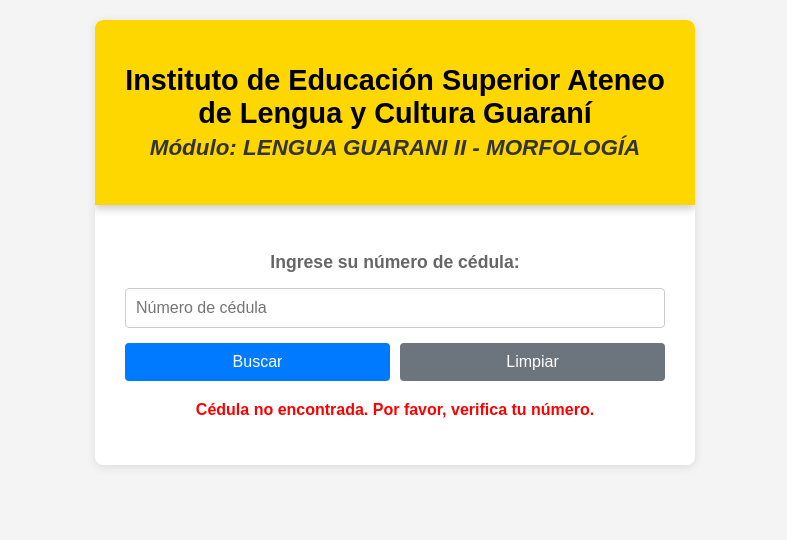
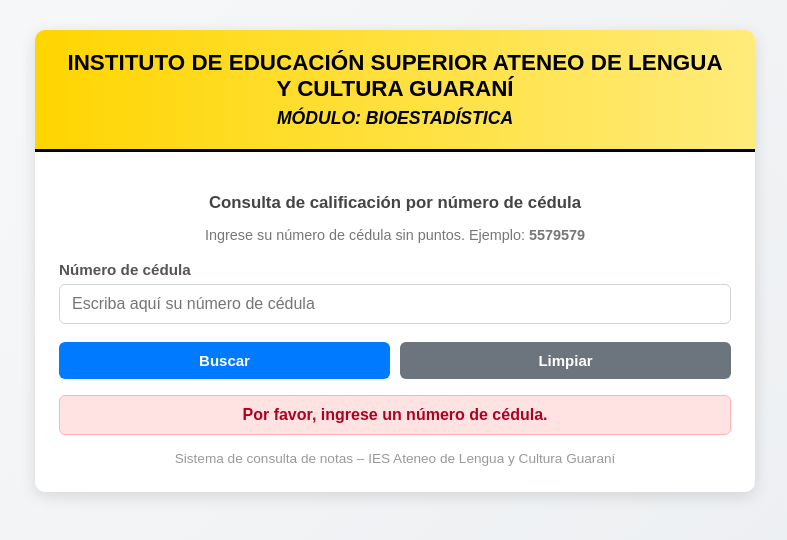
Before and after one commit to joseantomic/Calificaciones, a plain HTML site: page index.HTML in a window 1280 px wide. Both pictures are taken after a click on the button "Buscar". Shown: the whole page, without its empty margins (245-1032 px from the left). Drawn offline with Linux system fonts and the light colour scheme.

Commit message:
Bioestadistica
Updated the HTML structure and styles for the notes consultation page, including a new header banner and improved user interface elements.

```diff
--- a/index.HTML
+++ b/index.HTML
@@ -3,133 +3,233 @@
 <head>
     <meta charset="UTF-8">
     <meta name="viewport" content="width=device-width, initial-scale=1.0">
-    <title>Notas - Instituto Superior Ateneo de Lengua y Cultura Guaraní</title>
+    <title>Consulta de Notas - IES Ateneo</title>
     <style>
+        /* Fondo general */
         body {
             font-family: Arial, sans-serif;
-            margin: 20px;
-            background-color: #f4f4f4;
+            margin: 0;
+            background: linear-gradient(135deg, #f8f9fa, #e9ecef);
             color: #333;
-        }
-        .container {
-            max-width: 600px;
-            margin: 0 auto;
-            background-color: #fff;
-            padding: 0; /* Ahora el padding del container se lo dará el header-banner y el contenido */
-            border-radius: 8px;
-            box-shadow: 0 2px 10px rgba(0, 0, 0, 0.1);
-            overflow: hidden; /* Para manejar los márgenes negativos del header-banner */
-        }
-        /* Estilos del banner del encabezado con colores institucionales (Amarillo y Negro) */
-        .header-banner {
-            background-color: #FFD700; /* Amarillo Oro - Puedes ajustar este color */
-            color: #000000; /* Texto negro por defecto para el banner */
-            padding: 25px 20px; /* Espacio interno superior/inferior y a los lados */
-            text-align: center;
-            border-radius: 8px 8px 0 0; /* Bordes redondeados solo arriba */
-            margin: 0; /* Asegura que no haya margen externo */
-            /* El margen negativo comentado es una técnica, pero a veces es más limpio con padding en el contenido */
-            /* margin: -30px -30px 25px -30px; /* Extiende el banner a los bordes del container */
-            box-shadow: 0 4px 8px rgba(0, 0, 0, 0.2); /* Sombra suave para destacar */
-        }
-        .header-banner .institute-name {
-            font-size: 1.8em;
-            margin-bottom: 5px;
-            font-weight: bold;
-            color: #000000; /* Asegura que el texto del instituto sea negro */
-            /* Text-shadow opcional para darle un poco de profundidad al texto */
-            /* text-shadow: 1px 1px 2px rgba(0,0,0,0.3); */
-        }
-        .header-banner .module-name {
-            font-size: 1.4em;
-            color: #333333; /* Un gris oscuro para el módulo, o #000000 para negro puro */
-            margin-top: 0;
-            font-style: italic; /* Hace el texto del módulo en cursiva, opcional */
+            min-height: 100vh;
+            display: flex;
+            align-items: flex-start;
+            justify-content: center;
+            padding: 30px 10px;
         }
 
-        /* Nuevo contenedor para el contenido debajo del banner, con padding */
+        /* Tarjeta principal */
+        .container {
+            width: 100%;
+            max-width: 720px;
+            background-color: #ffffff;
+            border-radius: 10px;
+            box-shadow: 0 4px 16px rgba(0, 0, 0, 0.12);
+            overflow: hidden;
+        }
+
+        /* Banner superior institucional */
+        .header-banner {
+            background: linear-gradient(90deg, #ffd500, #ffeb7a);
+            color: #000;
+            padding: 20px 25px;
+            text-align: center;
+            border-bottom: 3px solid #000;
+        }
+
+        .header-banner .institute-name {
+            font-size: 1.4rem;
+            margin: 0 0 6px;
+            font-weight: bold;
+            text-transform: uppercase;
+        }
+
+        .header-banner .module-name {
+            font-size: 1.1rem;
+            margin: 0;
+            font-style: italic;
+        }
+
+        /* Zona de contenido */
         .content-body {
-            padding: 30px; /* Padding interno para el resto del contenido del container */
+            padding: 24px 24px 26px;
         }
 
         .instruction {
             text-align: center;
-            margin-bottom: 15px;
-            font-size: 1.1em;
-            color: #666;
+            margin-bottom: 5px;
+            font-size: 1.05rem;
             font-weight: bold;
+            color: #444;
         }
+
+        .instruction-help {
+            text-align: center;
+            margin-bottom: 18px;
+            font-size: 0.9rem;
+            color: #777;
+        }
+
+        /* Grupo del campo */
+        .field-group {
+            margin-bottom: 18px;
+        }
+
+        .field-group label {
+            display: block;
+            margin-bottom: 6px;
+            font-weight: 600;
+            font-size: 0.95rem;
+            color: #555;
+        }
+
         input[type="text"] {
-            width: calc(100% - 22px);
-            padding: 10px;
-            margin-bottom: 15px;
-            border: 1px solid #ccc;
-            border-radius: 4px;
+            width: 100%;
+            padding: 10px 12px;
+            border: 1px solid #ced4da;
+            border-radius: 6px;
             font-size: 16px;
+            box-sizing: border-box;
+            transition: border-color 0.2s ease, box-shadow 0.2s ease;
         }
+
+        input[type="text"]:focus {
+            outline: none;
+            border-color: #007bff;
+            box-shadow: 0 0 0 2px rgba(0, 123, 255, 0.25);
+        }
+
+        /* Botones */
         .button-group {
             display: flex;
             gap: 10px;
-            margin-bottom: 20px;
+            margin-bottom: 16px;
         }
+
         .button-group button {
-            width: 50%;
+            flex: 1;
         }
+
         button {
             background-color: #007bff;
-            color: white;
+            color: #ffffff;
             padding: 10px 15px;
             border: none;
-            border-radius: 4px;
+            border-radius: 6px;
             cursor: pointer;
-            font-size: 16px;
+            font-size: 15px;
+            font-weight: 600;
+            transition: background-color 0.2s ease, transform 0.05s ease;
         }
+
         button:hover {
             background-color: #0056b3;
         }
+
+        button:active {
+            transform: scale(0.98);
+        }
+
         .clear-button {
             background-color: #6c757d;
         }
+
         .clear-button:hover {
             background-color: #5a6268;
         }
+
         .hidden {
             display: none;
         }
+
+        /* Bloque de resultado */
+        #resultado {
+            margin-top: 10px;
+            border-radius: 8px;
+            border: 1px solid #28a745;
+            padding: 14px 14px 18px;
+            background-color: #f6fff8;
+        }
+
+        #resultado h2 {
+            margin-top: 0;
+            margin-bottom: 10px;
+            font-size: 1.1rem;
+            color: #218838;
+        }
+
         table {
             width: 100%;
             border-collapse: collapse;
-            margin-top: 20px;
+            margin-top: 8px;
         }
+
         th, td {
-            border: 1px solid #ddd;
-            padding: 12px;
+            border: 1px solid #dee2e6;
+            padding: 10px;
             text-align: left;
+            font-size: 0.95rem;
         }
+
         th {
-            background-color: #e2e2e2;
+            background-color: #f1f3f5;
             color: #555;
         }
+
         td {
-            background-color: #f9f9f9;
+            background-color: #ffffff;
         }
+
+        /* Mensaje de error */
         #mensajeError {
-            color: red;
+            margin-top: 12px;
+            padding: 10px 12px;
+            border-radius: 6px;
+            background-color: #ffe3e3;
+            color: #b00020;
+            border: 1px solid #ffb3b3;
+            font-weight: 600;
             text-align: center;
-            margin-top: 15px;
-            font-weight: bold;
+        }
+
+        /* Pie de página pequeño opcional */
+        .footer-note {
+            margin-top: 16px;
+            text-align: center;
+            font-size: 0.85rem;
+            color: #999;
+        }
+
+        @media (max-width: 480px) {
+            .content-body {
+                padding: 18px 16px 20px;
+            }
+            .header-banner .institute-name {
+                font-size: 1.1rem;
+            }
+            .header-banner .module-name {
+                font-size: 0.95rem;
+            }
         }
     </style>
 </head>
 <body>
     <div class="container">
+        <!-- Banner institucional -->
         <div class="header-banner">
             <h1 class="institute-name">Instituto de Educación Superior Ateneo de Lengua y Cultura Guaraní</h1>
-            <h2 class="module-name">Módulo: LENGUA GUARANI II - MORFOLOGÍA </h2>
+            <h2 class="module-name">MÓDULO: BIOESTADÍSTICA</h2>
         </div>
 
-        <div class="content-body"> <p class="instruction">Ingrese su número de cédula:</p>
-            <input type="text" id="cedulaInput" placeholder="Número de cédula">
+        <!-- Contenido principal -->
+        <div class="content-body">
+            <p class="instruction">Consulta de calificación por número de cédula</p>
+            <p class="instruction-help">Ingrese su número de cédula sin puntos. Ejemplo: <strong>5579579</strong></p>
+
+            <div class="field-group">
+                <label for="cedulaInput">Número de cédula</label>
+                <input type="text" id="cedulaInput" placeholder="Escriba aquí su número de cédula">
+            </div>
 
             <div class="button-group">
                 <button onclick="buscarNota()">Buscar</button>
@@ -137,47 +237,67 @@
             </div>
 
             <div id="resultado" class="hidden">
-                <h2>Tu Calificación:</h2>
+                <h2>Resultado de la búsqueda</h2>
                 <table>
                     <thead>
                         <tr>
                             <th>Cédula</th>
-                            <th>Nombre</th>
+                            <th>Apellidos y nombres</th>
                             <th>Calificación</th>
                         </tr>
                     </thead>
                     <tbody id="tablaNotas">
+                        <!-- Se llena dinámicamente -->
                     </tbody>
                 </table>
             </div>
 
-            <p id="mensajeError" class="hidden">Cédula no encontrada. Por favor, verifica tu número.</p>
+            <p id="mensajeError" class="hidden">
+                Cédula no encontrada. Por favor, verifique el número ingresado.
+            </p>
+
+            <div class="footer-note">
+                Sistema de consulta de notas – IES Ateneo de Lengua y Cultura Guaraní
+            </div>
         </div>
     </div>
 
     <script>
-    // Tus datos de alumnos
+        // Datos de alumnos
         const alumnos = [
-        { cedula: "7980482", nombre: "Espinoza Barrios, Lino César", calificacion: 5 },
-        { cedula: "5811758", nombre: "Benitez Fretes, Palmira Verónica", calificacion: "Sin Calificación" },
-        { cedula: "7326752", nombre: "Fariña Ojeda, Brahian Alexis", calificacion: 5 },
-        { cedula: "5401809", nombre: "Galeano Borjas, Aracely Dahiana", calificacion: "Sin Calificación" },
-        { cedula: "7085596", nombre: "Gonzalez Franco, Lujan", calificacion: 5 },
-        { cedula: "5426739", nombre: "Martinez Alonso, Mauricio Alexis", calificacion: 4 },
-        { cedula: "5278309", nombre: "Matto Gonzalez, Maria Minerva Carolinas", calificacion: 5 },
-        { cedula: "6787456", nombre: "Mercado Franco, Geremias Arnaldo", calificacion: "Sin Calificación" },
-        { cedula: "7609412", nombre: "Rojas Vazquez, Luz Diana", calificacion: 4 }
+            { cedula: "5579579", nombre: "Avalos Vallejos, Nayely Samira", calificacion: 5 },
+            { cedula: "6015900", nombre: "Franco, Norma Esperanza", calificacion: 5 },
+            { cedula: "7594799", nombre: "Pereira Gonzalez, Nilsa Mabel", calificacion: 5 },
+            { cedula: "7236492", nombre: "Centurion Fonsecoa, Liz Mariela", calificacion: 5 },
+            { cedula: "4595471", nombre: "Flores Garcia, Gabriela", calificacion: 5 },
+            { cedula: "6899612", nombre: "Leon Almada, Avelino Alexis", calificacion: 5 },
+            { cedula: "5681745", nombre: "Martinez Barreto, Miguel", calificacion: 4 },
+            { cedula: "5138676", nombre: "Negrete, Ramona", calificacion: 5 },
+            { cedula: "6669661", nombre: "Silvero Servian, Dionicio Ismael", calificacion: 5 },
+            { cedula: "6296836", nombre: "Centurion Sosa, Arnaldo", calificacion: 4 },
+            { cedula: "5359303", nombre: "Cartamen Aguilera, Maria Belen", calificacion: 5 },
+            { cedula: "2833941", nombre: "Rojas, Arnaldo", calificacion: 5 },
+            { cedula: "5861704", nombre: "Cespedes, Melissa", calificacion: 5 },
+            { cedula: "6198523", nombre: "Benitez, Alicia", calificacion: 5 }
         ];
 
         function buscarNota() {
-        const cedulaBusqueda = document.getElementById("cedulaInput").value.trim();
+            const cedulaInput = document.getElementById("cedulaInput");
+            const cedulaBusqueda = cedulaInput.value.trim();
             const resultadoDiv = document.getElementById("resultado");
             const tablaNotasBody = document.getElementById("tablaNotas");
             const mensajeError = document.getElementById("mensajeError");
 
+            // Limpiar resultados previos
             tablaNotasBody.innerHTML = '';
             resultadoDiv.classList.add('hidden');
             mensajeError.classList.add('hidden');
+
+            if (cedulaBusqueda === "") {
+                mensajeError.textContent = "Por favor, ingrese un número de cédula.";
+                mensajeError.classList.remove('hidden');
+                return;
+            }
 
             const alumnoEncontrado = alumnos.find(alumno => alumno.cedula === cedulaBusqueda);
 
@@ -191,6 +311,7 @@
                 tablaNotasBody.appendChild(fila);
                 resultadoDiv.classList.remove('hidden');
             } else {
+                mensajeError.textContent = "Cédula no encontrada. Por favor, verifique el número ingresado.";
                 mensajeError.classList.remove('hidden');
             }
         }
@@ -201,6 +322,13 @@
             document.getElementById("mensajeError").classList.add('hidden');
             document.getElementById("cedulaInput").focus();
         }
+
+        // Extra: permitir buscar al presionar Enter
+        document.getElementById("cedulaInput").addEventListener("keyup", function (event) {
+            if (event.key === "Enter") {
+                buscarNota();
+            }
+        });
     </script>
 </body>
 </html>
```
Lines whose indentation alone changed are shown as unchanged.
